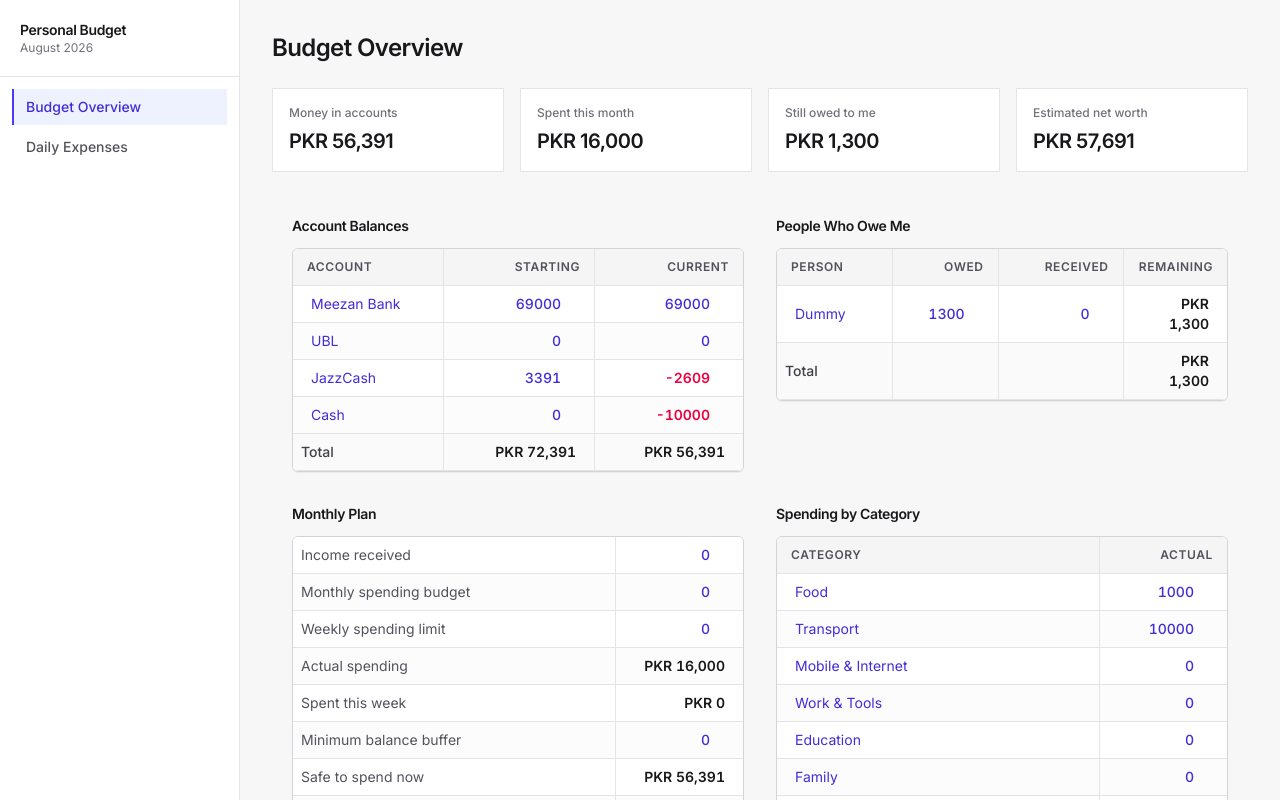
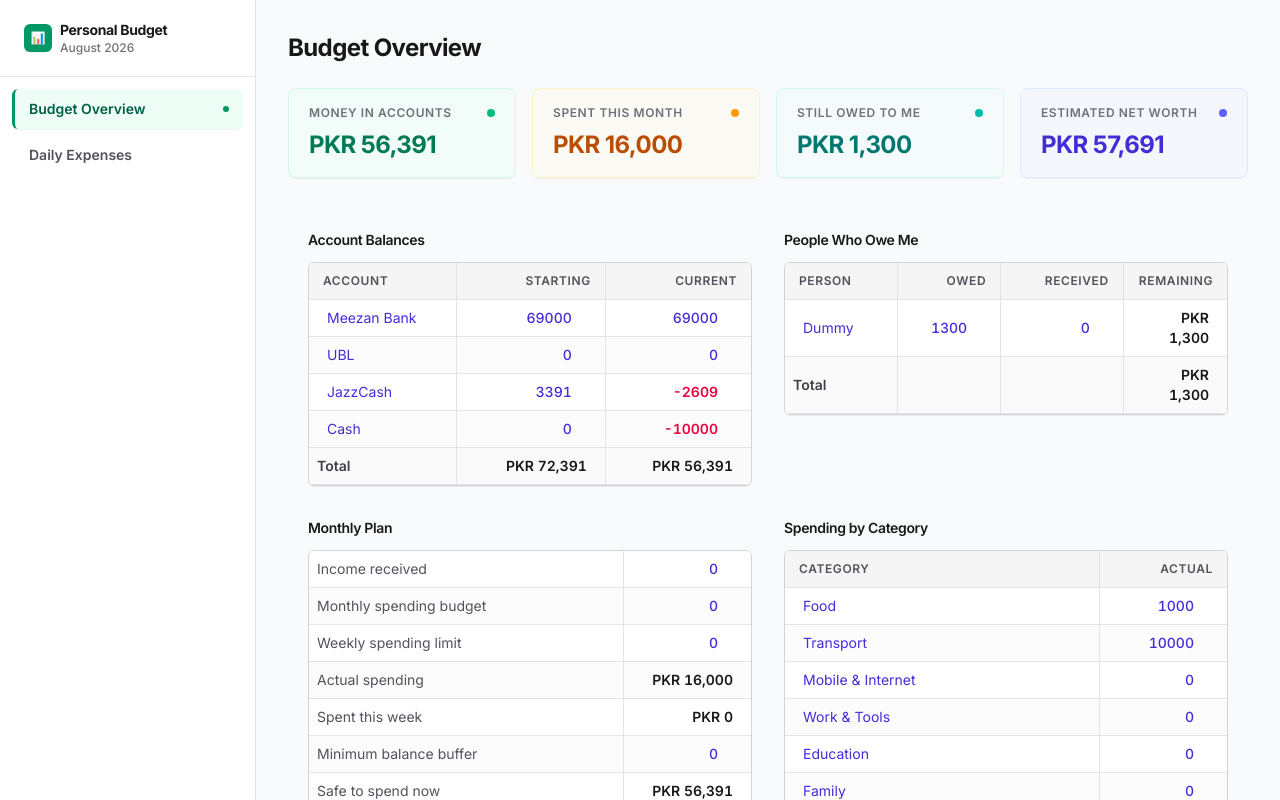
Before and after one commit to M-Irfan-Riaz0/personal_finance_manager, a Next.js app: page / in a window 1280 px wide. Shown: the top 800 px of the page. Built offline with nearby package versions, Linux system fonts and the light colour scheme; no server answers; the database is empty.

Commit message:
Enhance financial color scheme: logical status colors, negative highlighting, and stat card badges

```diff
--- a/src/app/page.tsx
+++ b/src/app/page.tsx
@@ -95,55 +95,93 @@ export default function Home() {
 
   const totals = computeTotals(data, today);
   const statCards = [
-    { label: "Money in accounts", value: fmtPKR(totals.accountsTotalCurrent) },
-    { label: "Spent this month", value: fmtPKR(totals.spentThisMonth) },
-    { label: "Still owed to me", value: fmtPKR(totals.peopleTotalRemaining) },
-    { label: "Estimated net worth", value: fmtPKR(totals.estimatedNetWorth) },
+    {
+      label: "Money in accounts",
+      value: fmtPKR(totals.accountsTotalCurrent),
+      color: totals.accountsTotalCurrent < 0 ? "text-rose-600" : "text-emerald-700",
+      bg: "bg-emerald-50/50 border-emerald-100",
+      dot: "bg-emerald-500",
+    },
+    {
+      label: "Spent this month",
+      value: fmtPKR(totals.spentThisMonth),
+      color: "text-amber-700",
+      bg: "bg-amber-50/40 border-amber-100",
+      dot: "bg-amber-500",
+    },
+    {
+      label: "Still owed to me",
+      value: fmtPKR(totals.peopleTotalRemaining),
+      color: "text-teal-700",
+      bg: "bg-teal-50/40 border-teal-100",
+      dot: "bg-teal-500",
+    },
+    {
+      label: "Estimated net worth",
+      value: fmtPKR(totals.estimatedNetWorth),
+      color: totals.estimatedNetWorth < 0 ? "text-rose-600" : "text-indigo-700",
+      bg: "bg-indigo-50/40 border-indigo-100",
+      dot: "bg-indigo-500",
+    },
   ];
 
   return (
-    <div className="flex min-h-screen bg-[#f7f7f8]">
+    <div className="flex min-h-screen bg-[#f8fafc]">
       {/* Sidebar */}
-      <aside className="flex w-60 shrink-0 flex-col border-r border-zinc-200 bg-white">
-        <div className="border-b border-zinc-200 px-5 py-5">
-          <p className="text-sm font-semibold tracking-tight text-zinc-900">Personal Budget</p>
-          <p className="text-xs text-zinc-500">{data.month}</p>
+      <aside className="flex w-64 shrink-0 flex-col border-r border-zinc-200 bg-white">
+        <div className="border-b border-zinc-200 px-6 py-5">
+          <div className="flex items-center gap-2">
+            <span className="flex h-7 w-7 items-center justify-center rounded-md bg-emerald-600 text-xs font-bold text-white shadow-2xs">
+              📊
+            </span>
+            <div>
+              <p className="text-sm font-bold tracking-tight text-zinc-900">Personal Budget</p>
+              <p className="text-xs font-medium text-zinc-500">{data.month}</p>
+            </div>
+          </div>
         </div>
 
-        <nav className="flex-1 space-y-1 p-3">
+        <nav className="flex-1 space-y-1.5 p-3">
           {TABS.map((t) => (
             <button
               key={t.id}
               onClick={() => setTab(t.id)}
-              className={`block w-full cursor-pointer border-l-2 px-3 py-2 text-left text-sm font-medium transition-colors ${
+              className={`flex w-full cursor-pointer items-center justify-between rounded-md border-l-3 px-3.5 py-2.5 text-left text-sm font-semibold transition-all ${
                 tab === t.id
-                  ? "border-indigo-600 bg-indigo-50 text-indigo-700"
-                  : "border-transparent text-zinc-600 hover:bg-zinc-50"
+                  ? "border-emerald-600 bg-emerald-50/80 text-emerald-800 shadow-2xs"
+                  : "border-transparent text-zinc-600 hover:bg-zinc-100/80 hover:text-zinc-900"
               }`}
             >
-              {t.label}
+              <span>{t.label}</span>
+              {tab === t.id && <span className="h-1.5 w-1.5 rounded-full bg-emerald-600" />}
             </button>
           ))}
         </nav>
 
         <div className="flex items-center gap-2 border-t border-zinc-200 px-5 py-4 text-xs font-medium text-zinc-500">
-          <span className={`h-2 w-2 ${statusDot}`} />
+          <span className={`h-2 w-2 rounded-full ${statusDot}`} />
           {statusLabel}
         </div>
       </aside>
 
       {/* Main content */}
       <main className="min-w-0 flex-1 p-8">
-        <h1 className="mb-6 text-2xl font-semibold tracking-tight text-zinc-900">
+        <h1 className="mb-6 text-2xl font-bold tracking-tight text-zinc-900">
           {TABS.find((t) => t.id === tab)?.label}
         </h1>
 
         {/* Summary stat cards */}
-        <div className="mb-6 grid grid-cols-2 gap-4 xl:grid-cols-4">
+        <div className="mb-8 grid grid-cols-2 gap-4 xl:grid-cols-4">
           {statCards.map((c) => (
-            <div key={c.label} className="border border-zinc-200 bg-white px-4 py-4">
-              <p className="text-xs font-medium text-zinc-500">{c.label}</p>
-              <p className="mt-1.5 text-xl font-semibold tracking-tight text-zinc-900">{c.value}</p>
+            <div
+              key={c.label}
+              className={`rounded-lg border px-5 py-4 shadow-2xs transition-all hover:shadow-xs ${c.bg}`}
+            >
+              <div className="flex items-center justify-between">
+                <p className="text-xs font-semibold uppercase tracking-wider text-zinc-500">{c.label}</p>
+                <span className={`h-2 w-2 rounded-full ${c.dot}`} />
+              </div>
+              <p className={`mt-2 text-2xl font-bold tracking-tight ${c.color}`}>{c.value}</p>
             </div>
           ))}
         </div>
--- a/src/components/BudgetSheet.tsx
+++ b/src/components/BudgetSheet.tsx
@@ -152,13 +152,13 @@ export default function BudgetSheet({
                     </Td>
                   </tr>
                 ))}
-                <tr className="border-t border-zinc-200 bg-zinc-50">
-                  <Td className="py-2 text-sm font-medium text-zinc-700">Total</Td>
+                <tr className="border-t border-zinc-200 bg-zinc-50 font-medium">
+                  <Td className="py-2 text-sm font-semibold text-zinc-700">Total</Td>
                   <Td>
-                    <Computed>{fmtPKR(t.accountsTotalStarting)}</Computed>
+                    <Computed value={t.accountsTotalStarting}>{fmtPKR(t.accountsTotalStarting)}</Computed>
                   </Td>
                   <Td>
-                    <Computed>{fmtPKR(t.accountsTotalCurrent)}</Computed>
+                    <Computed value={t.accountsTotalCurrent}>{fmtPKR(t.accountsTotalCurrent)}</Computed>
                   </Td>
                 </tr>
               </tbody>
@@ -191,16 +191,16 @@ export default function BudgetSheet({
                       <NumberInput value={p.received} onChange={(v) => updatePerson(i, { received: v })} />
                     </Td>
                     <Td>
-                      <Computed>{fmtPKR(p.owed - p.received)}</Computed>
+                      <Computed value={p.owed - p.received}>{fmtPKR(p.owed - p.received)}</Computed>
                     </Td>
                   </tr>
                 ))}
-                <tr className="border-t border-zinc-200 bg-zinc-50">
-                  <Td className="py-2 text-sm font-medium text-zinc-700">Total</Td>
+                <tr className="border-t border-zinc-200 bg-zinc-50 font-medium">
+                  <Td className="py-2 text-sm font-semibold text-zinc-700">Total</Td>
                   <Td />
                   <Td />
                   <Td>
-                    <Computed>{fmtPKR(t.peopleTotalRemaining)}</Computed>
+                    <Computed value={t.peopleTotalRemaining}>{fmtPKR(t.peopleTotalRemaining)}</Computed>
                   </Td>
                 </tr>
               </tbody>
@@ -246,13 +246,13 @@ export default function BudgetSheet({
                 <tr className="odd:bg-white even:bg-zinc-50/50">
                   <Td className="text-zinc-600">Actual spending</Td>
                   <Td className="w-32">
-                    <Computed>{fmtPKR(t.spentThisMonth)}</Computed>
+                    <Computed value={t.spentThisMonth}>{fmtPKR(t.spentThisMonth)}</Computed>
                   </Td>
                 </tr>
                 <tr className="odd:bg-white even:bg-zinc-50/50">
                   <Td className="text-zinc-600">Spent this week</Td>
                   <Td className="w-32">
-                    <Computed>{fmtPKR(t.spentThisWeek)}</Computed>
+                    <Computed value={t.spentThisWeek}>{fmtPKR(t.spentThisWeek)}</Computed>
                   </Td>
                 </tr>
                 <tr className="odd:bg-white even:bg-zinc-50/50">
@@ -267,13 +267,13 @@ export default function BudgetSheet({
                 <tr className="odd:bg-white even:bg-zinc-50/50">
                   <Td className="text-zinc-600">Safe to spend now</Td>
                   <Td className="w-32">
-                    <Computed>{fmtPKR(t.safeToSpendNow)}</Computed>
+                    <Computed value={t.safeToSpendNow}>{fmtPKR(t.safeToSpendNow)}</Computed>
                   </Td>
                 </tr>
                 <tr className="odd:bg-white even:bg-zinc-50/50">
                   <Td className="text-zinc-600">Budget difference</Td>
                   <Td className="w-32">
-                    <Computed>{fmtPKR(t.budgetDifference)}</Computed>
+                    <Computed value={t.budgetDifference}>{fmtPKR(t.budgetDifference)}</Computed>
                   </Td>
                 </tr>
                 <tr className="odd:bg-white even:bg-zinc-50/50">
```
